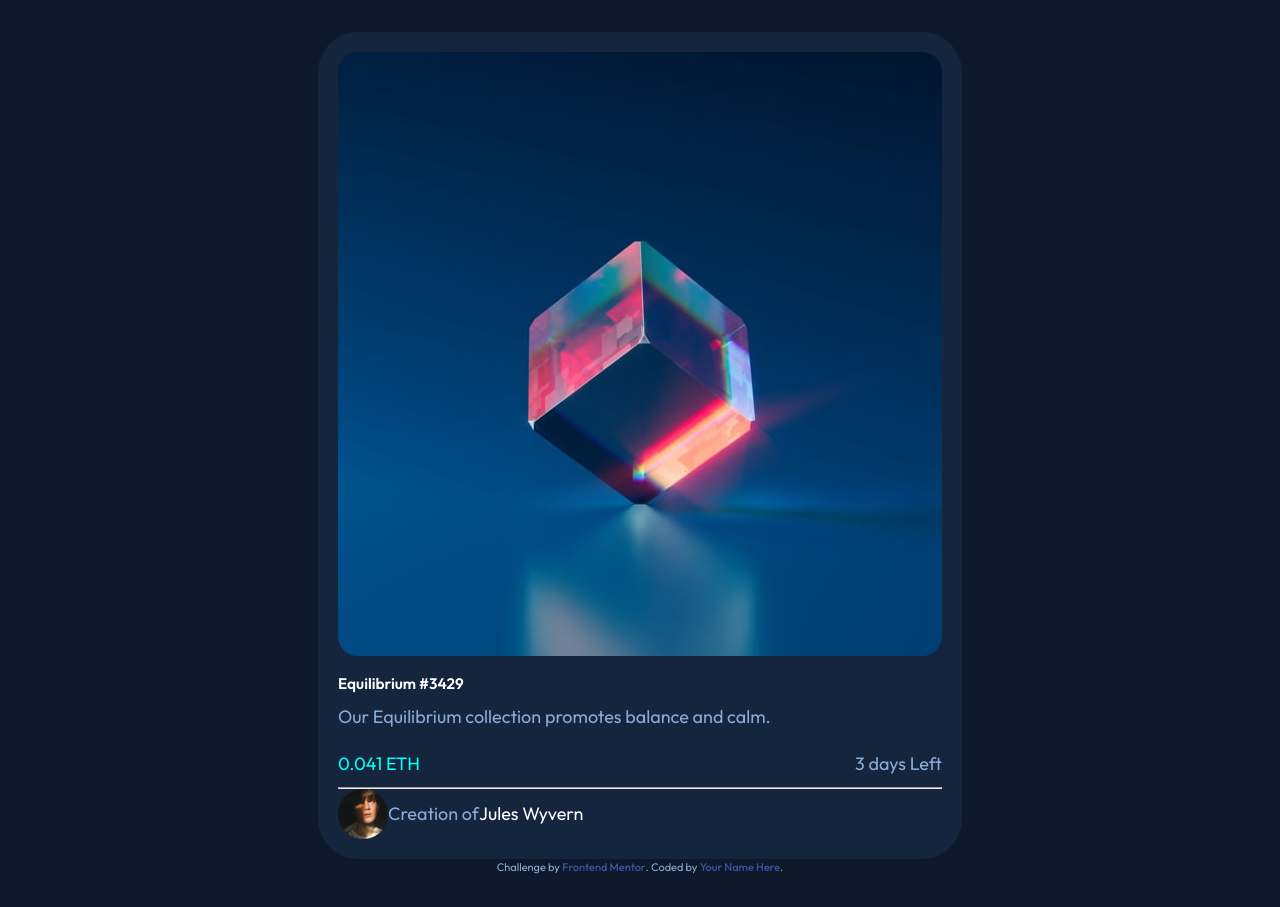
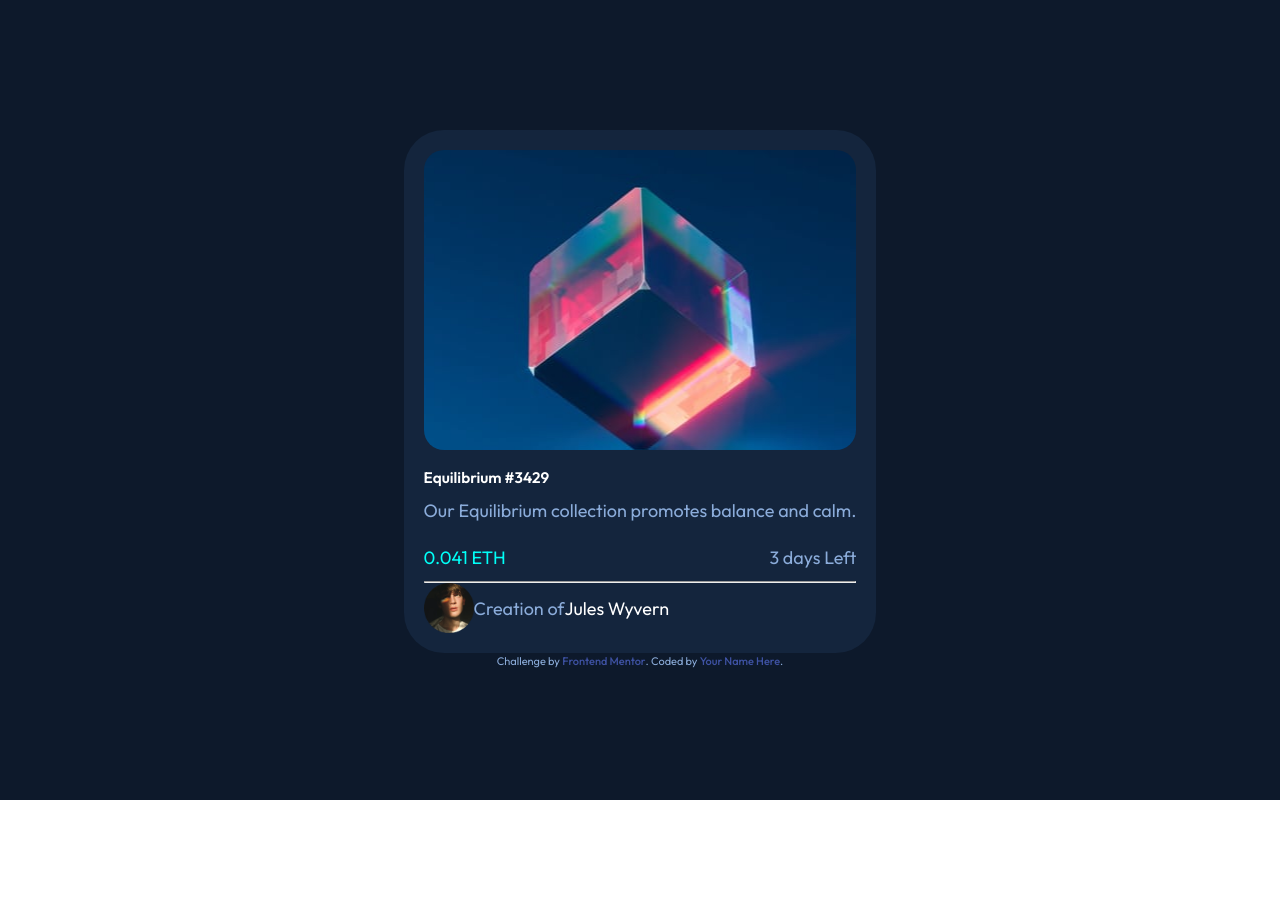
Before and after one commit to JammiM/NFT-preview-card-component, a React (Vite) app: page / in a window 1280 px wide. After the commit the page ends 800 px from the top, so only its background shows below. Built offline with nearby package versions, Linux system fonts and the light colour scheme.

Commit message:
Added hover effects

```diff
--- a/src/App.css
+++ b/src/App.css
@@ -157,6 +157,10 @@ h6 {
 
 .ntf__image {
   border-radius: 20px;
+  background: url(../src/assets/image-equilibrium.jpg) 0 0 no-repeat;
+  height: 300px;
+  background-position: center;
+  width: 100%;
 }
 .ntf__heading {
   color: var(--clr-neutral-White);
@@ -197,3 +201,17 @@ h6 {
 .ntf__author_text-bold {
   color: var(--clr-neutral-White);
 }
+
+/* HOVER EFFECTS */
+.ntf__author_text-bold:is(:hover, :focus) {
+  color: var(--clr-primary-cyan-400);
+}
+
+.ntf__heading:is(:hover, :focus) {
+  color: var(--clr-primary-cyan-400);
+}
+
+.ntf__image:is(:hover, :focus) {
+  background-color: var(--clr-primary-cyan-400);
+  background-blend-mode: lighten;
+}
--- a/src/App.jsx
+++ b/src/App.jsx
@@ -12,13 +12,7 @@ function App() {
     <>
       <main className="main">
         <article className="ntf">
-          <picture>
-            <img
-              className="ntf__image"
-              src={mainImage}
-              alt="Equilibrium #3429"
-            />
-          </picture>
+          <div className="ntf__image"></div>
           <h1 className="ntf__heading">Equilibrium #3429</h1>
           <p className="ntf__description">
             Our Equilibrium collection promotes balance and calm.
```
